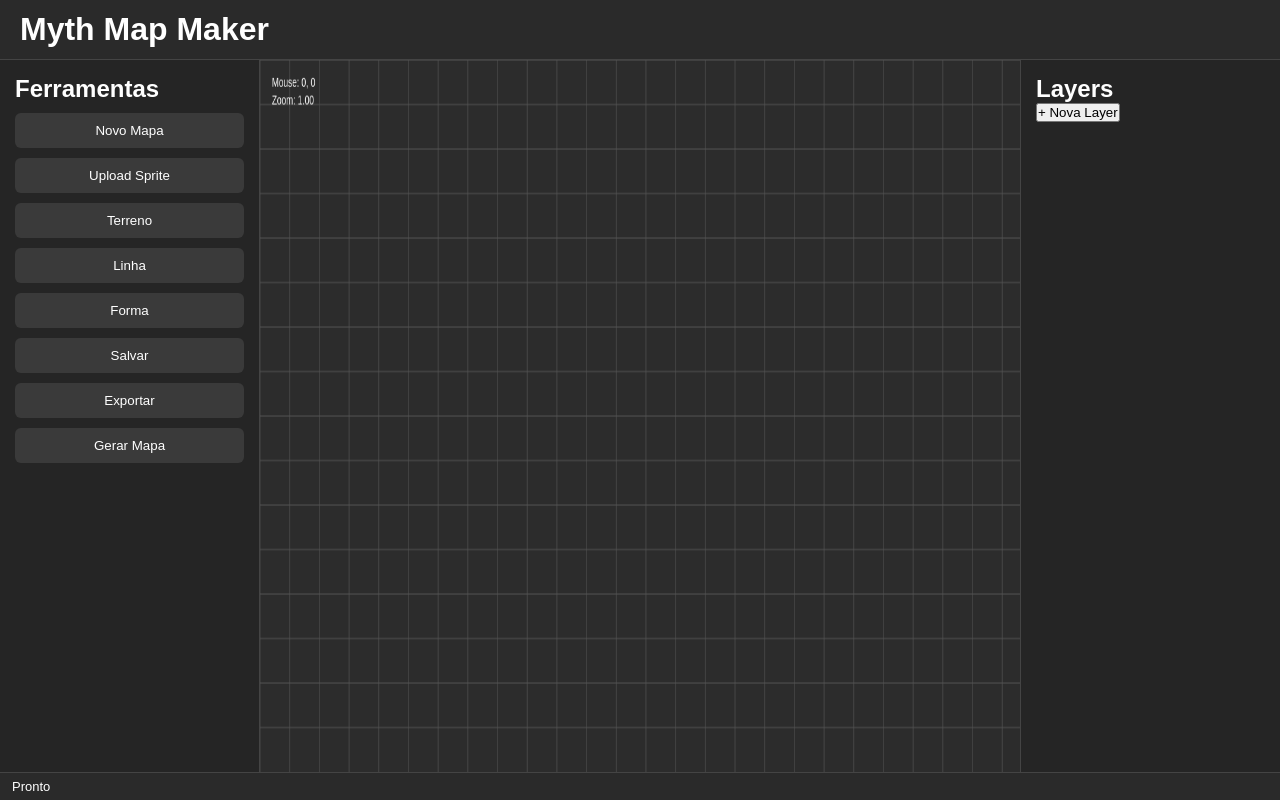
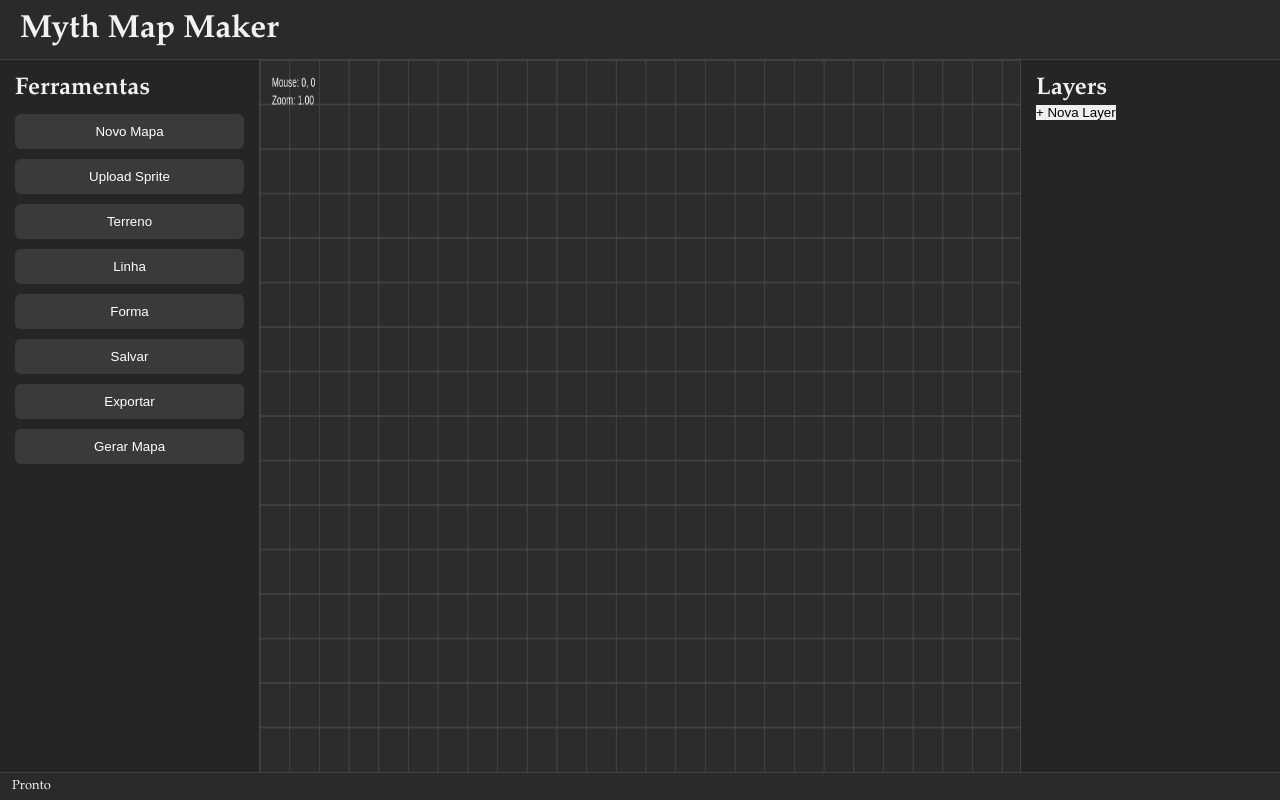
Before and after one commit to gamer-bakuryu/mythmapmaker.github.io, a React (Vite) app: page / in a window 1280 px wide. Built offline with nearby package versions, Linux system fonts and the light colour scheme.

Commit message:
Update global.css

```diff
--- a/src/styles/global.css
+++ b/src/styles/global.css
@@ -4,9 +4,80 @@
   box-sizing: border-box;
 }
 
+:root {
+
+  /* =========================
+     CORES
+  ========================= */
+
+  --bg-main: #0f1720;
+
+  --bg-secondary: #16202b;
+
+  --sidebar-bg: #111927;
+
+  --panel-bg: #1a2636;
+
+  --toolbar-bg: #152233;
+
+  --canvas-bg: #233142;
+
+  --border-color: #2b394a;
+
+  --green-primary: #2d6a4f;
+
+  --green-hover: #40916c;
+
+  --blue-primary: #3a86ff;
+
+  --text-primary: #f1f1f1;
+
+  --text-secondary: #b8c1cc;
+
+  /* =========================
+     ESPAÇAMENTOS
+  ========================= */
+
+  --spacing-xs: 5px;
+
+  --spacing-sm: 10px;
+
+  --spacing-md: 15px;
+
+  --spacing-lg: 20px;
+
+  --radius-sm: 6px;
+
+  --radius-md: 10px;
+
+  /* =========================
+     FONTES
+  ========================= */
+
+  --font-main: Garamond, serif;
+}
+
 body {
-  background: #1e1e1e;
-  color: white;
-  font-family: Arial, sans-serif;
+  width: 100vw;
+  height: 100vh;
+
   overflow: hidden;
+
+  background: var(--bg-main);
+
+  color: var(--text-primary);
+
+  font-family: var(--font-main);
+
+  user-select: none;
 }
+
+button {
+  border: none;
+
+  outline: none;
+
+  cursor: pointer;
+
+  transition: 0.2s;
+}
```
